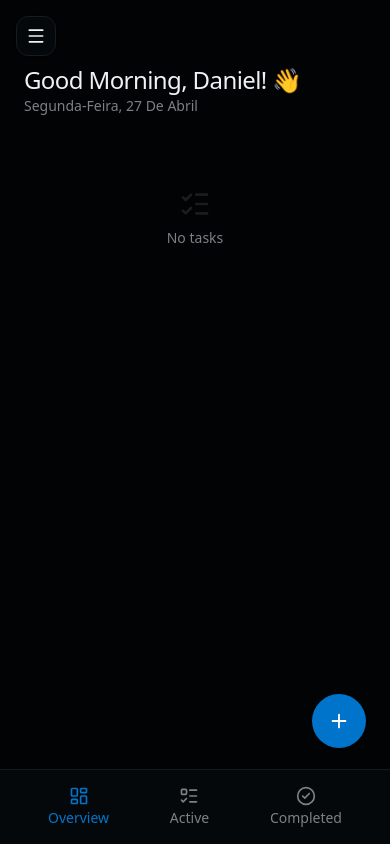
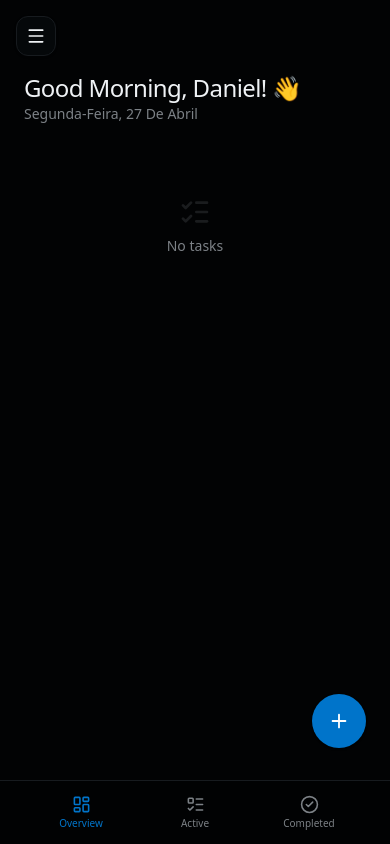
Before and after one commit to DannySF01/to-do-app, a React (Vite) app: page / in a window 390 px wide. Built offline with nearby package versions, Linux system fonts and the light colour scheme.

Commit message:
feat: add mobile swipe for sidebar

```diff
--- a/index.html
+++ b/index.html
@@ -7,6 +7,7 @@
       name="viewport"
       content="width=device-width, initial-scale=1.0, maximum-scale=1, user-scalable=no, viewport-fit=cover"
     />
+    <meta name="theme-color" content="#faf9f7" />
     <title>to-do-app</title>
   </head>
   <body>
--- a/src/App.tsx
+++ b/src/App.tsx
@@ -115,7 +115,8 @@ export default function App() {
         numActiveTasks={activeTasks.length}
         numCompletedTasks={completedTasks.length}
       />
-      <div className="w-full max-w-4xl space-y-6 py-16 md:py-8 md:px-12 px-6 font-medium">
+
+      <div className="w-full max-w-4xl space-y-6 py-18 md:py-8 md:px-12 px-6 font-medium">
         <div className="flex items-center justify-between">
           <div>
             <h1 className="text-2xl md:text-lg tracking-tight">
@@ -244,29 +245,47 @@ const MobileNav = ({
     <button
       type="button"
       onClick={onClick}
-      className={`flex flex-col items-center gap-0.5 transition-colors duration-300 text-sm ${active ? "text-primary" : "text-muted"}`}
+      className={`flex min-w-16 flex-col items-center gap-0.5 transition-colors duration-300 ${
+        active ? "text-primary" : "text-muted"
+      }`}
     >
       {children}
     </button>
   );
+
   return (
-    <div className="fixed bg-surface border-t border-border px-12 py-4 w-full bottom-0 flex font-medium justify-between gap-6 md:hidden">
+    <nav
+      className="
+        fixed inset-x-0 bottom-0 z-40
+        flex h-16 items-center justify-around
+        border-t border-border
+        bg-background/95
+        px-6
+        pb-[env(safe-area-inset-bottom)]
+        backdrop-blur-xl
+        md:hidden
+      "
+    >
       <NavButton
         onClick={() => onClick("overview")}
         active={active === "overview"}
       >
-        <LayoutDashboard size={20} strokeWidth={2} />
-        <span>Overview</span>
+        <LayoutDashboard size={19} strokeWidth={2} />
+        <span className="text-[10px] font-medium">Overview</span>
       </NavButton>
+
       <NavButton onClick={() => onClick("active")} active={active === "active"}>
-        <ListTodo size={20} strokeWidth={2} /> <span>Active</span>
+        <ListTodo size={19} strokeWidth={2} />
+        <span className="text-[10px] font-medium">Active</span>
       </NavButton>
+
       <NavButton
         onClick={() => onClick("completed")}
         active={active === "completed"}
       >
-        <CheckCircle2 size={20} strokeWidth={2} /> <span>Completed</span>
+        <CheckCircle2 size={19} strokeWidth={2} />
+        <span className="text-[10px] font-medium">Completed</span>
       </NavButton>
-    </div>
+    </nav>
   );
 };
--- a/src/components/Sidebar.tsx
+++ b/src/components/Sidebar.tsx
@@ -11,10 +11,11 @@ import {
   ListTodo,
   Menu,
 } from "lucide-react";
-import { useState } from "react";
+import { useEffect, useState } from "react";
 import type { List, Task, TFilters } from "../types/types";
 import { useTheme } from "../hooks/useTheme";
 import { usePWA } from "../hooks/usePWA";
+import { motion } from "motion/react";
 
 interface SidebarProps {
   filter: string;
@@ -47,6 +48,8 @@ export default function Sidebar({
   const { theme, toggleTheme } = useTheme();
   const { isInstallable, install } = usePWA();
 
+  const [isMobile, setIsMobile] = useState(window.innerWidth < 768);
+
   function createList(name: string, color: string) {
     const newList = {
       id: crypto.randomUUID(),
@@ -59,6 +62,12 @@ export default function Sidebar({
 
     localStorage.setItem("lists", JSON.stringify(lists));
   }
+
+  useEffect(() => {
+    const handleResize = () => setIsMobile(window.innerWidth < 768);
+    window.addEventListener("resize", handleResize);
+    return () => window.removeEventListener("resize", handleResize);
+  }, []);
 
   return (
     <>
@@ -78,7 +87,22 @@ export default function Sidebar({
         <Menu className="h-5 w-5" />
       </button>
 
-      {/* Mobile overlay */}
+      {/* Edge swipe zone */}
+      {!isOpen && (
+        <motion.div
+          className="fixed inset-y-0 left-0 z-30 w-6 md:hidden"
+          drag="x"
+          dragConstraints={{ left: 0, right: 80 }}
+          dragElastic={0}
+          onDragEnd={(_, info) => {
+            if (info.offset.x > 50 || info.velocity.x > 300) {
+              setIsOpen(true);
+            }
+          }}
+        />
+      )}
+
+      {/* Mobile overlay outside the sidebar that closes it */}
       {isOpen && (
         <button
           onClick={() => setIsOpen(false)}
@@ -92,15 +116,32 @@ export default function Sidebar({
         />
       )}
 
+      <motion.div
+        className="fixed left-0 top-0 bottom-0 z-30 w-5 md:hidden"
+        drag="x"
+        dragConstraints={{ left: 0, right: 280 }}
+        dragElastic={0}
+        onDragEnd={(_, info) => {
+          if (info.offset.x > 80 || info.velocity.x > 500) {
+            setIsOpen(true);
+          }
+        }}
+      />
+
       {/* Sidebar */}
-      <aside
-        className={`fixed inset-y-0 left-0 z-50 flex h-screen w-64 shrink-0 flex-col border-r border-border bg-surface px-3 py-4 transition-transform duration-300 ease-out
-
-        ${isOpen ? "translate-x-0" : "-translate-x-full"}
-
-        md:static
-        md:translate-x-0
-      `}
+      <motion.aside
+        className={`fixed inset-y-0 left-0 z-50 flex h-screen w-64 shrink-0 flex-col border-r border-border bg-surface px-3 py-4 transition-transform duration-300 ease-out md:static md:translate-x-0 ${isOpen ? "translate-x-0" : "-translate-x-full"}`}
+        initial={false}
+        animate={{ x: isMobile ? (isOpen ? 0 : "-100%") : 0 }}
+        transition={{ type: "spring", stiffness: 400, damping: 35 }}
+        drag={isMobile ? "x" : false}
+        dragConstraints={{ left: -256, right: 0 }}
+        dragElastic={0.05}
+        onDragEnd={(_, info) => {
+          if (info.offset.x < -70 || info.velocity.x < -400) {
+            setIsOpen(false);
+          }
+        }}
       >
         <div className="mb-6 flex items-center justify-between px-2">
           <h1 className="text-lg font-semibold tracking-[-0.01em]">
@@ -233,7 +274,7 @@ export default function Sidebar({
             <ChevronDown className="h-3.5 w-3.5 text-muted transition group-hover:text-zinc-600" />
           </button>
         </div>
-      </aside>
+      </motion.aside>
     </>
   );
 }
--- a/src/hooks/useTheme.ts
+++ b/src/hooks/useTheme.ts
@@ -7,7 +7,17 @@ export function useTheme() {
 
   useEffect(() => {
     localStorage.setItem("theme", theme);
+
     document.documentElement.classList.toggle("dark", theme === "dark");
+
+    const background = getComputedStyle(document.documentElement)
+      .getPropertyValue("--background")
+      .trim();
+
+    // Mobile status bar color
+    document
+      .querySelector('meta[name="theme-color"]')
+      ?.setAttribute("content", `oklch(${background})`);
   }, [theme]);
 
   const toggleTheme = () =>
```
